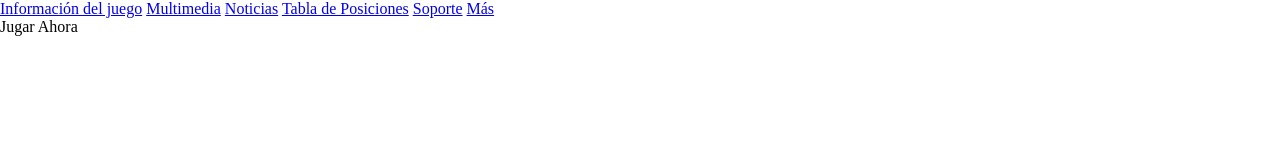
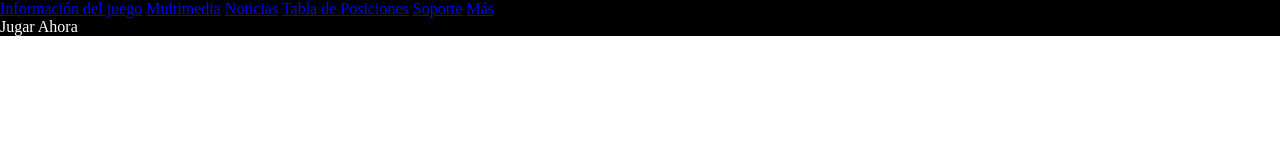
Before and after one commit to Maltrinha/clase, a plain HTML site: page index.html in a window 1280 px wide. Drawn offline with Linux system fonts and the light colour scheme.

Commit message:
modificando header

```diff
--- a/style.css
+++ b/style.css
@@ -14,5 +14,7 @@ body {
 }
 
 header {
-
+    background: black;
+    color: white;
+    width: 100%;
 }
```
